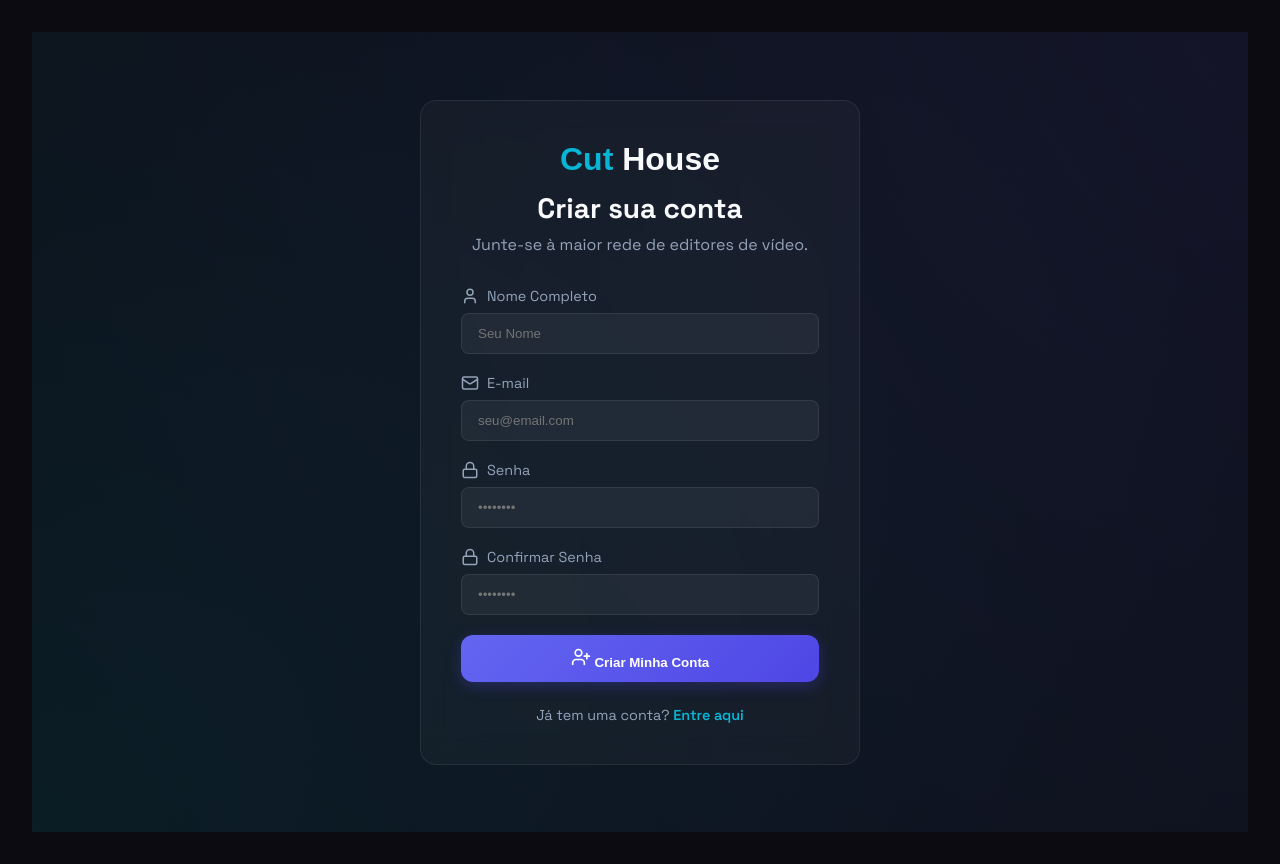
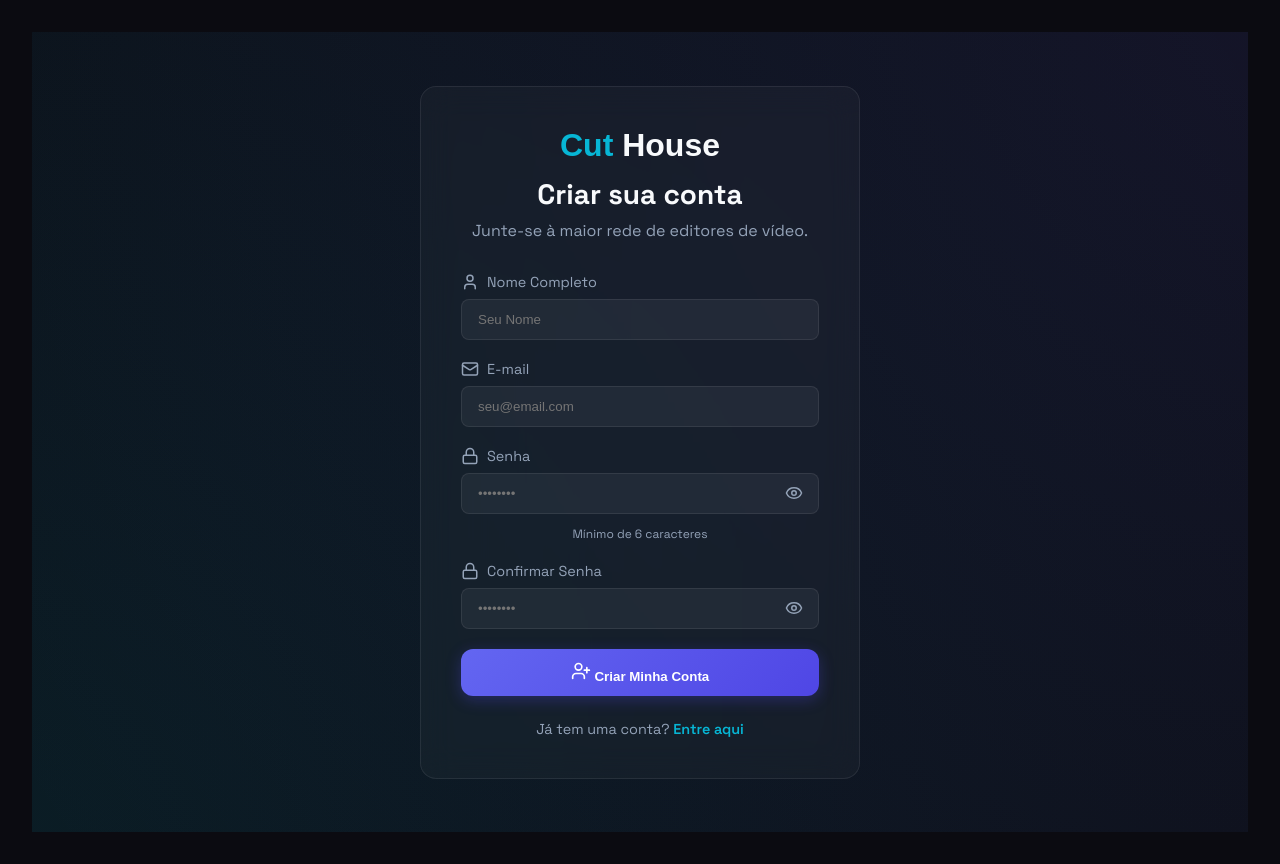
Before and after one commit to marlin-stenio-lima/cut-, a React app: page /register in a window 1280 px wide. Built offline with nearby package versions, Linux system fonts and the light colour scheme; no server answers; the HTML template or start-up script is replaced by a standard one.

Commit message:
Fix: improve password entry experience and autofill styling

```diff
--- a/src/index.css
+++ b/src/index.css
@@ -146,6 +146,51 @@ h4 {
   box-shadow: 0 0 0 2px rgba(6, 182, 212, 0.1);
 }
 
+/* Fix browser autofill background */
+input:-webkit-autofill,
+input:-webkit-autofill:hover,
+input:-webkit-autofill:focus,
+input:-webkit-autofill:active {
+  -webkit-box-shadow: 0 0 0 30px #1E1E26 inset !important;
+  -webkit-text-fill-color: white !important;
+  transition: background-color 5000s ease-in-out 0s;
+}
+
+.password-input-container {
+  position: relative;
+  display: flex;
+  align-items: center;
+}
+
+.password-input-container input {
+  width: 100%;
+  padding-right: 48px;
+}
+
+.password-toggle {
+  position: absolute;
+  right: 12px;
+  background: none;
+  border: none;
+  color: var(--text-muted);
+  cursor: pointer;
+  display: flex;
+  align-items: center;
+  justify-content: center;
+  padding: 4px;
+  transition: color 0.2s;
+}
+
+.password-toggle:hover {
+  color: var(--accent);
+}
+
+.helper-text {
+  font-size: 0.75rem;
+  color: var(--text-muted);
+  margin-top: 4px;
+}
+
 .full-width {
   width: 100%;
 }
--- a/src/pages/auth/LoginPage.tsx
+++ b/src/pages/auth/LoginPage.tsx
@@ -1,6 +1,6 @@
 import React, { useState } from 'react'
 import { Link, useNavigate } from 'react-router-dom'
-import { Mail, Lock, LogIn, Github } from 'lucide-react'
+import { Mail, Lock, LogIn, Github, Eye, EyeOff } from 'lucide-react'
 import { supabase } from '../../services/supabase'
 
 const LoginPage: React.FC = () => {
@@ -8,6 +8,7 @@ const LoginPage: React.FC = () => {
     const [password, setPassword] = useState('')
     const [loading, setLoading] = useState(false)
     const [error, setError] = useState<string | null>(null)
+    const [showPassword, setShowPassword] = useState(false)
     const navigate = useNavigate()
 
     const handleLogin = async (e: React.FormEvent) => {
@@ -57,6 +58,8 @@ const LoginPage: React.FC = () => {
                         <label><Mail size={18} /> E-mail</label>
                         <input
                             type="email"
+                            name="email"
+                            autoComplete="email"
                             placeholder="seu@email.com"
                             value={email}
                             onChange={(e) => setEmail(e.target.value)}
@@ -66,13 +69,25 @@ const LoginPage: React.FC = () => {
 
                     <div className="input-group">
                         <label><Lock size={18} /> Senha</label>
+                        <div className="password-input-container">
                             <input
-                            type="password"
+                                type={showPassword ? "text" : "password"}
+                                name="password"
+                                autoComplete="current-password"
                                 placeholder="••••••••"
                                 value={password}
                                 onChange={(e) => setPassword(e.target.value)}
                                 required
                             />
+                            <button
+                                type="button"
+                                className="password-toggle"
+                                onClick={() => setShowPassword(!showPassword)}
+                                tabIndex={-1}
+                            >
+                                {showPassword ? <EyeOff size={18} /> : <Eye size={18} />}
+                            </button>
+                        </div>
                     </div>
 
                     <div className="auth-actions">
--- a/src/pages/auth/RegisterPage.tsx
+++ b/src/pages/auth/RegisterPage.tsx
@@ -1,6 +1,6 @@
 import React, { useState } from 'react'
 import { Link, useNavigate } from 'react-router-dom'
-import { Mail, Lock, User, UserPlus } from 'lucide-react'
+import { Mail, Lock, User, UserPlus, Eye, EyeOff } from 'lucide-react'
 import { supabase } from '../../services/supabase'
 
 const RegisterPage: React.FC = () => {
@@ -10,6 +10,8 @@ const RegisterPage: React.FC = () => {
     const [confirmPassword, setConfirmPassword] = useState('')
     const [loading, setLoading] = useState(false)
     const [error, setError] = useState<string | null>(null)
+    const [showPassword, setShowPassword] = useState(false)
+    const [showConfirmPassword, setShowConfirmPassword] = useState(false)
     const navigate = useNavigate()
 
     const handleRegister = async (e: React.FormEvent) => {
@@ -60,6 +62,8 @@ const RegisterPage: React.FC = () => {
                         <label><User size={18} /> Nome Completo</label>
                         <input
                             type="text"
+                            name="name"
+                            autoComplete="name"
                             placeholder="Seu Nome"
                             value={fullName}
                             onChange={(e) => setFullName(e.target.value)}
@@ -71,6 +75,8 @@ const RegisterPage: React.FC = () => {
                         <label><Mail size={18} /> E-mail</label>
                         <input
                             type="email"
+                            name="email"
+                            autoComplete="email"
                             placeholder="seu@email.com"
                             value={email}
                             onChange={(e) => setEmail(e.target.value)}
@@ -80,24 +86,49 @@ const RegisterPage: React.FC = () => {
 
                     <div className="input-group">
                         <label><Lock size={18} /> Senha</label>
+                        <div className="password-input-container">
                             <input
-                            type="password"
+                                type={showPassword ? "text" : "password"}
+                                name="new-password"
+                                autoComplete="new-password"
                                 placeholder="••••••••"
                                 value={password}
                                 onChange={(e) => setPassword(e.target.value)}
                                 required
                             />
+                            <button
+                                type="button"
+                                className="password-toggle"
+                                onClick={() => setShowPassword(!showPassword)}
+                                tabIndex={-1}
+                            >
+                                {showPassword ? <EyeOff size={18} /> : <Eye size={18} />}
+                            </button>
+                        </div>
+                        <span className="helper-text">Mínimo de 6 caracteres</span>
                     </div>
 
                     <div className="input-group">
                         <label><Lock size={18} /> Confirmar Senha</label>
+                        <div className="password-input-container">
                             <input
-                            type="password"
+                                type={showConfirmPassword ? "text" : "password"}
+                                name="confirm-password"
+                                autoComplete="new-password"
                                 placeholder="••••••••"
                                 value={confirmPassword}
                                 onChange={(e) => setConfirmPassword(e.target.value)}
                                 required
                             />
+                            <button
+                                type="button"
+                                className="password-toggle"
+                                onClick={() => setShowConfirmPassword(!showConfirmPassword)}
+                                tabIndex={-1}
+                            >
+                                {showConfirmPassword ? <EyeOff size={18} /> : <Eye size={18} />}
+                            </button>
+                        </div>
                     </div>
 
                     <button type="submit" className="glow-btn full-width indigo-glow" disabled={loading}>
```
Lines whose indentation alone changed are shown as unchanged.
